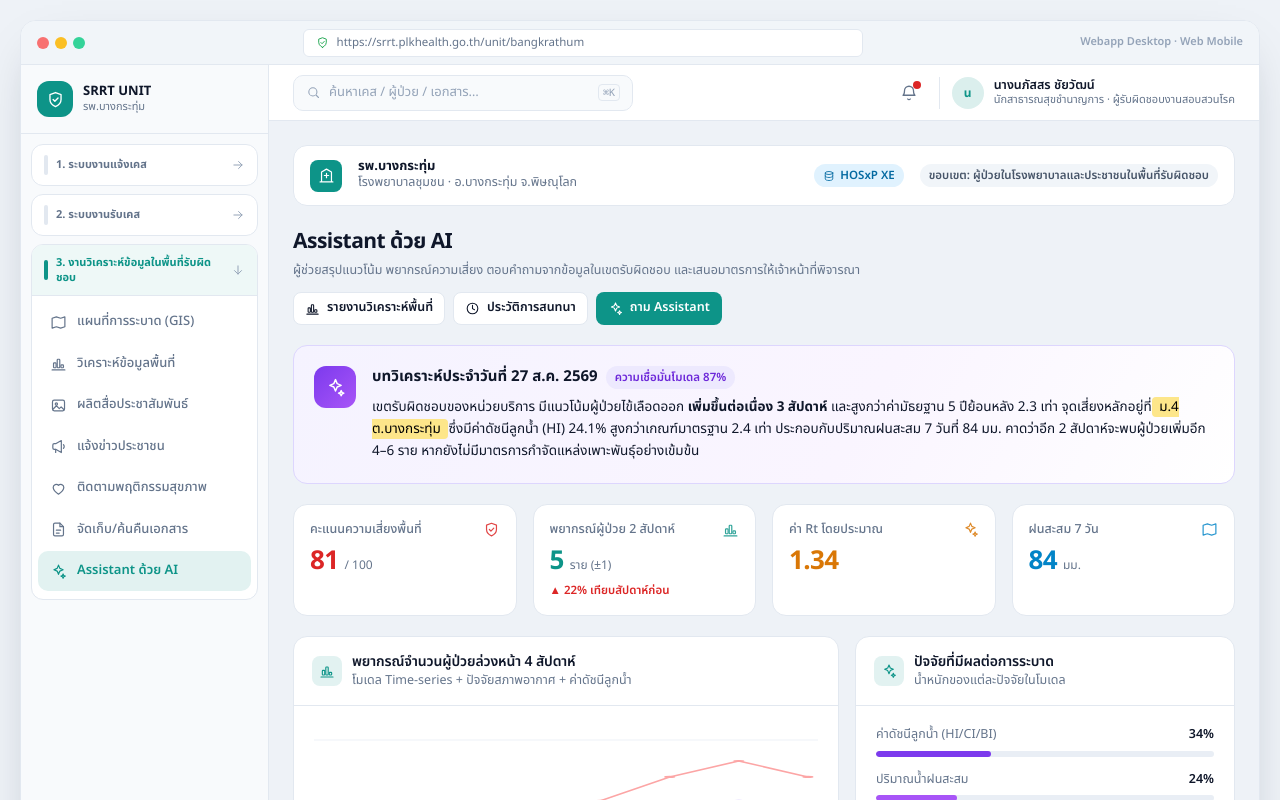
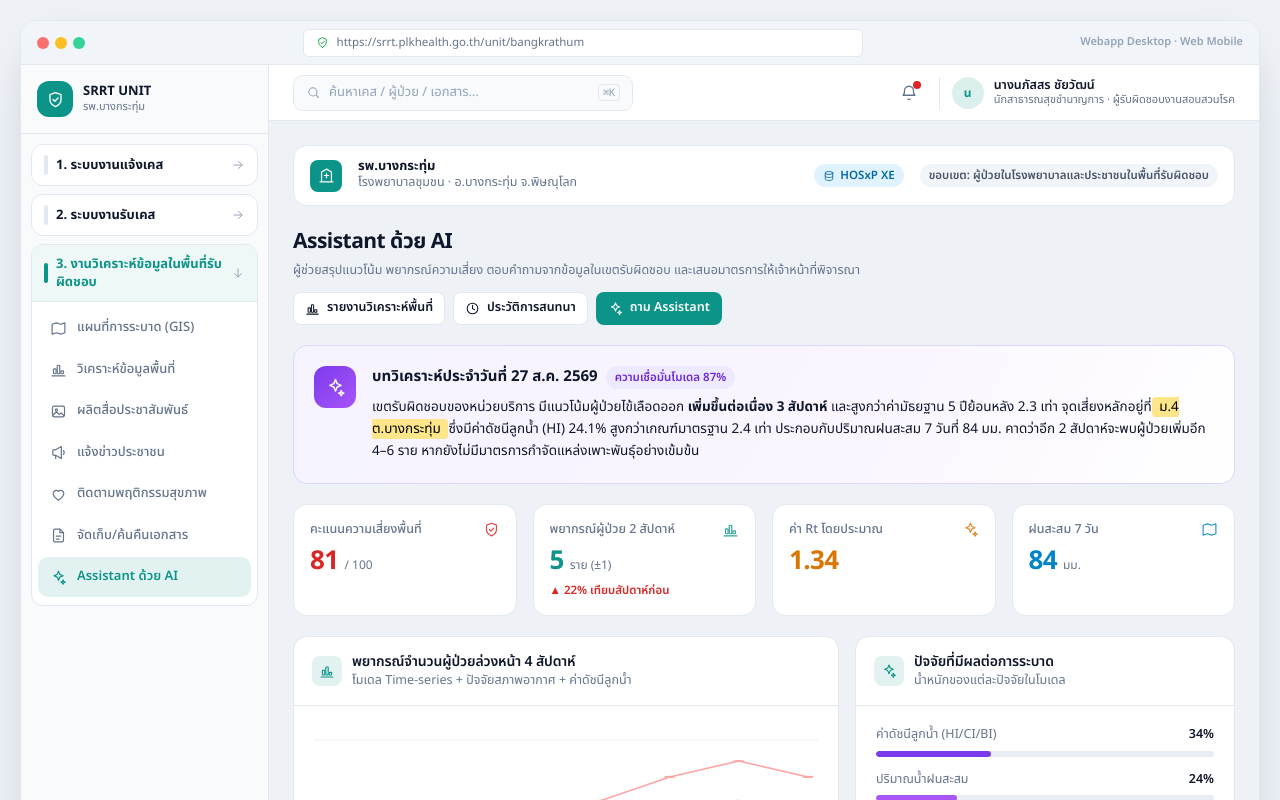
Before and after one commit to tehnplk/mockup-plk-dc, a Next.js app: page /unit/ai in a window 1280 px wide. Shown: the top 800 px of the page. Built offline with nearby package versions, Linux system fonts and the light colour scheme.

Commit message:
style(ux): emphasize unit menu group titles

```diff
--- a/src/components/DesktopShell.tsx
+++ b/src/components/DesktopShell.tsx
@@ -107,8 +107,8 @@ function CollapsibleSidebarNav({ nav, activePath }: { nav: NavItem[]; activePath
             }}
           />
           <span
-            className="min-w-0 flex-1 text-[11px] font-bold leading-snug"
-            style={{ color: containsActive ? "var(--accent)" : "var(--muted)" }}
+            className="min-w-0 flex-1 text-[13px] font-bold leading-[1.4]"
+            style={{ color: containsActive ? "var(--accent)" : "var(--text)" }}
           >
             {group.section}
           </span>
```
